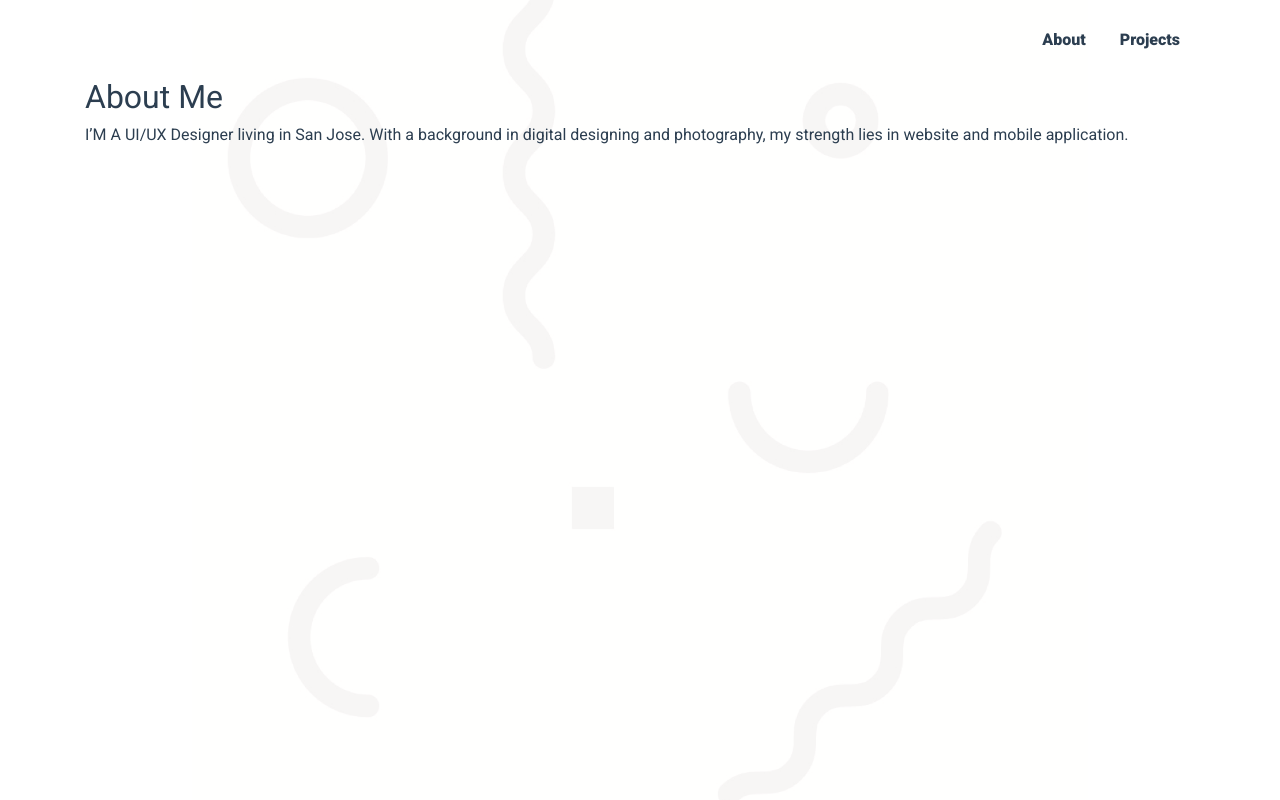
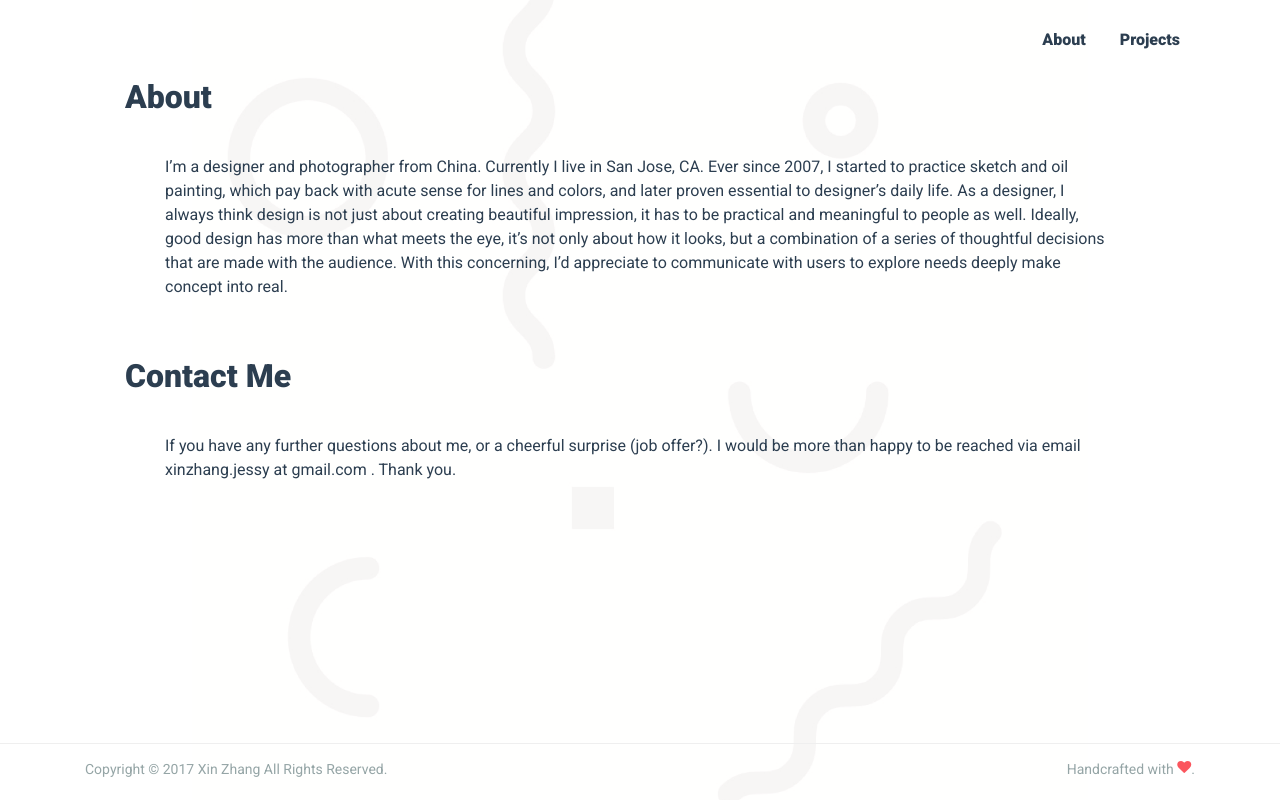
Before and after one commit to simonzg/me, a website: page about.html in a window 1280 px wide. Drawn offline with Linux system fonts and the light colour scheme.

Commit message:
added favicon

```diff
--- a/about.html
+++ b/about.html
@@ -1,10 +1,13 @@
 <html>
 <head>
   <meta name="viewport" content="width=device-width, initial-scale=1.0">
+  <link rel="icon" type="image/png" href="/dist/image/favicon.png" />
+  <title>About | Xin Zhang</title>
   <link rel="stylesheet" type="text/css" href="dist/css/app.min.css">
 </head>
 
 <body>
+  <!-- Top Nav -->
   <nav class='fixed-top-nav'>
     <div class="container clearfix">
       <ul class="nav-wrapper float-right">
@@ -18,9 +21,30 @@
     </div>
   </nav>
 
-  <div class="container">
-    <h2 class='mt-80'>About Me</h2>
-    I’M A UI/UX Designer living in San Jose. With a background in digital designing and photography, my strength lies in website and mobile application.
+  <div class="container" style='min-height:calc(100% - 137px)'>
+    <div class="intro">
+      <h2 class="title">About</h2>
+      <div class="section-body">I’m a designer and photographer from China. Currently I live in San Jose, CA.
+Ever since 2007, I started to practice sketch and oil painting, which pay back with acute sense for lines and colors, and later proven essential to designer’s daily life.
+As a designer, I always think design is not just about creating beautiful impression, it has to be practical and meaningful to people as well. Ideally, good design has more than what meets the eye, it’s not only about how it looks, but a combination of a series of thoughtful decisions that are made with the audience. With this concerning, I’d appreciate to communicate with users to explore needs deeply make concept into real.</div>
+
+      <h2 class="title mt-40">Contact Me</h2>
+      <div class="section-body">If you have any further questions about me, or a cheerful surprise (job offer?). I would be more than happy to be reached via email xinzhang.jessy at gmail.com . Thank you.</div>
+    </div>
+  </div>
+
+  <!-- Footer -->
+  <div class='footer'>
+    <div class="container">
+      <div class="foot-nav">
+        <div>
+          Copyright © 2017 Xin Zhang All Rights Reserved.
+        </div>
+        <div>
+          Handcrafted with <i class="icon icon-heart"></i>.
+        </div>
+      </div>
+    </div>
   </div>
 
   <script src='dist/js/app.min.js'></script>
--- a/src/scss/app.scss
+++ b/src/scss/app.scss
@@ -436,7 +436,7 @@ img.zoom-in:hover {
 /*================================
 =            Overview            =
 ================================*/
-.project-overview{
+.project-overview, .intro{
   margin-top: 80px;
   padding-left: 40px;
   padding-right: 40px;
```
Also changed, not shown: artfin.html (+2 -0 lines), index.html (+3 -0 lines), mcdonald.html (+2 -0 lines), more.html (+2 -0 lines), seagull.html (+2 -0 lines), test.html (+1 -0 lines), dist/css/app.css, dist/css/app.min.css, dist/image/favicon.png (added), 1 other file.
